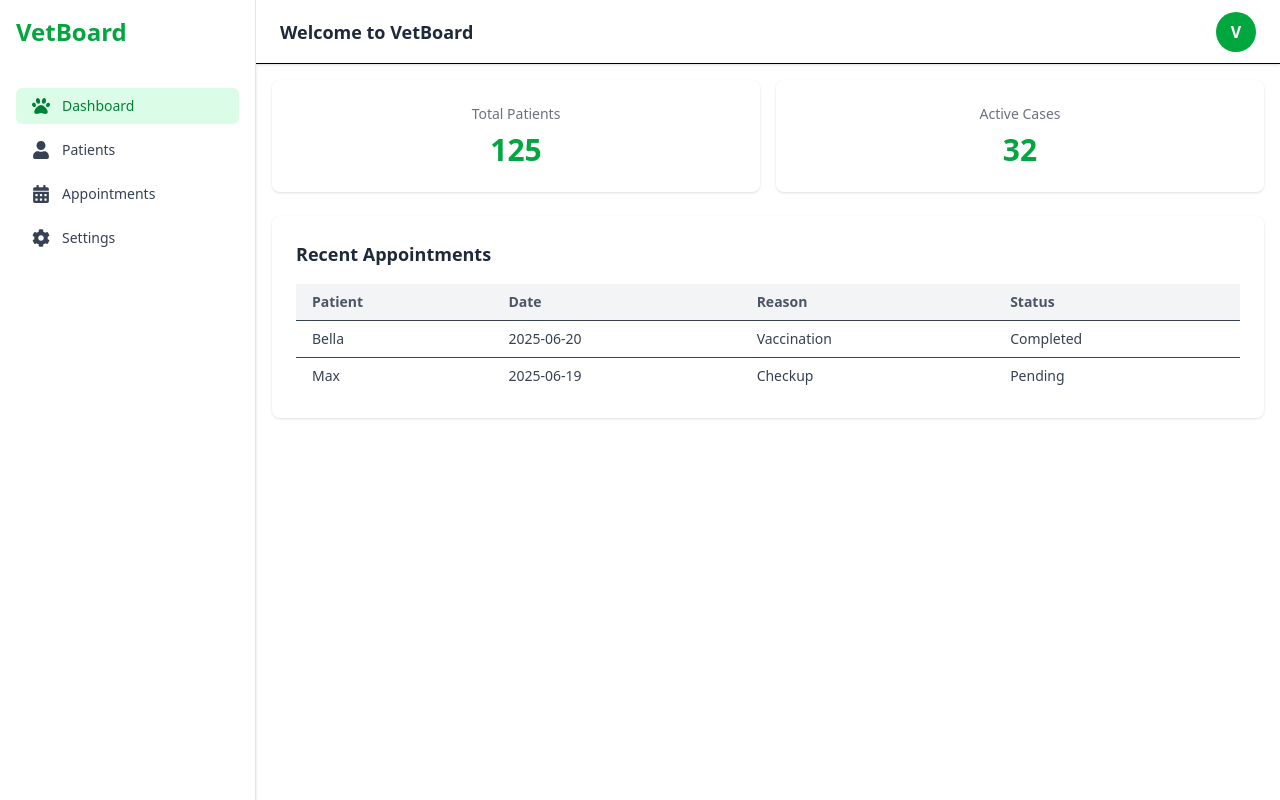
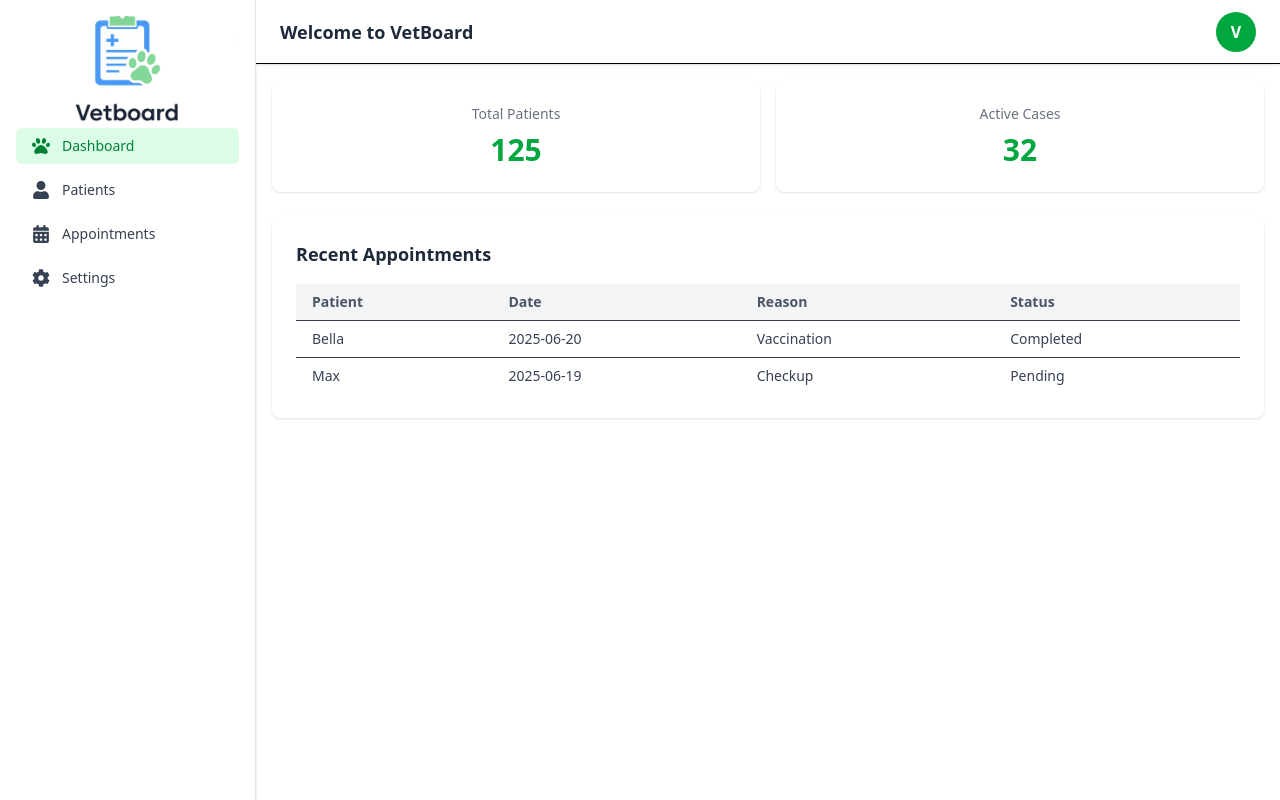
Before and after one commit to mdnakibul/vetboard, a React (Vite) app: page / in a window 1280 px wide. Built offline with nearby package versions, Linux system fonts and the light colour scheme.

Commit message:
UPDATE: replace title text with logo image in Sidebar component

```diff
--- a/src/components/Sidebar.tsx
+++ b/src/components/Sidebar.tsx
@@ -11,7 +11,9 @@ const navItems = [
 export default function Sidebar() {
     return (
         <aside className="w-64 h-screen bg-white border-r border-gray-200 p-4 shadow-sm">
-            <div className="text-2xl font-bold text-green-600 mb-10">VetBoard</div>
+            <div>
+                <img src="../../src/assets/vetboard_logo.png" alt="logo" style={{ width: "100%", height: '112px', objectFit: "cover" }} />
+            </div>
             <nav className="flex flex-col space-y-2">
                 {navItems.map((item) => (
                     <NavLink
```
